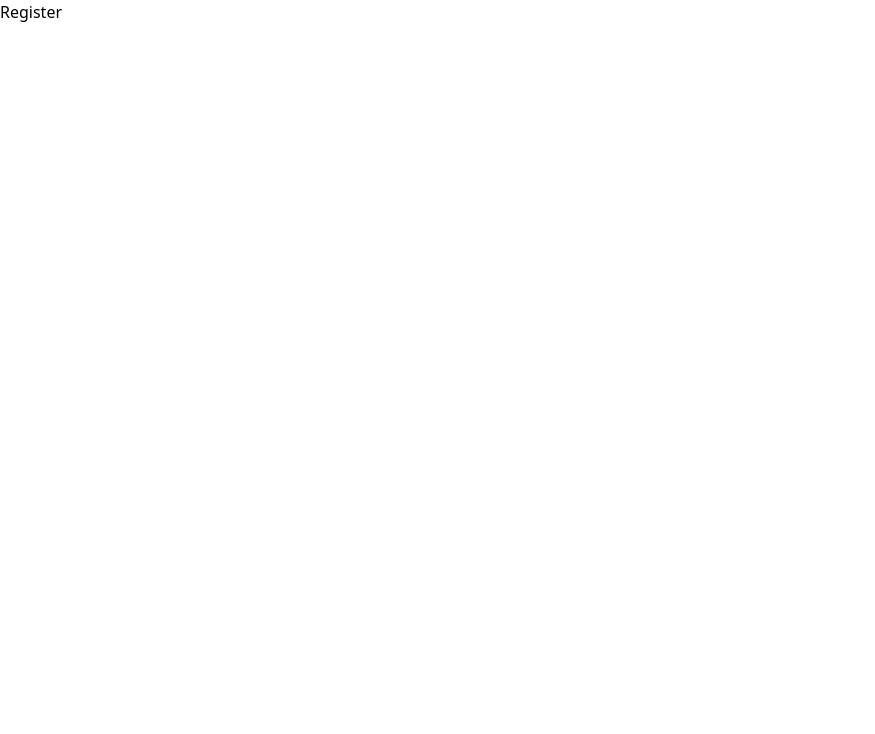
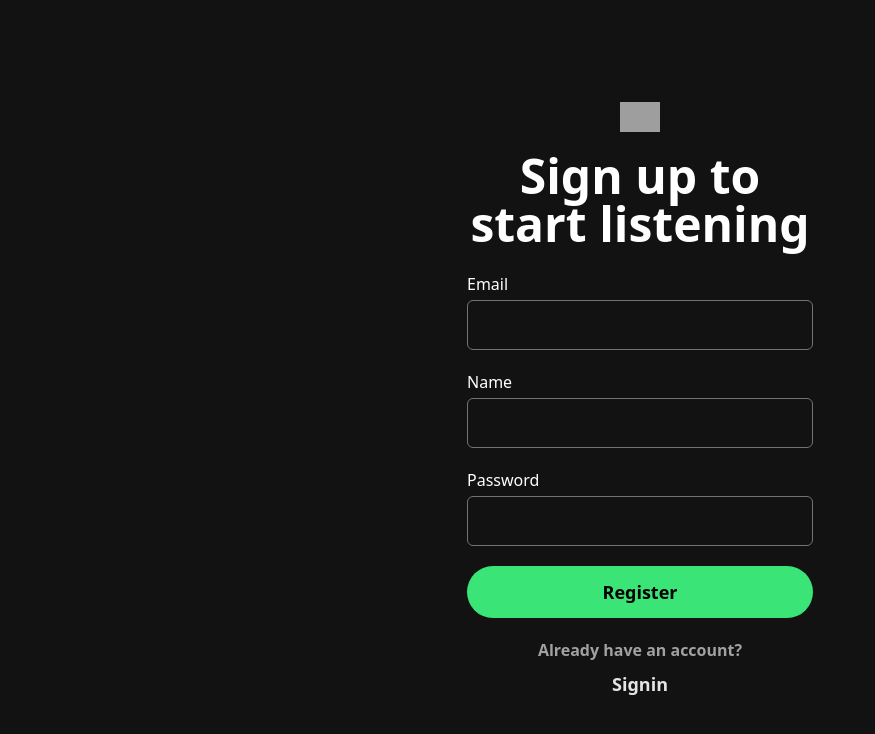
Before and after one commit to jyotishmanndas/Spotify, a React app in the folder frontend/: page /register in a window 1280 px wide. Shown: the top 734 px of the page, without its empty margins (0-875 px from the left). Built offline with nearby package versions, Linux system fonts and the light colour scheme; grey boxes are pictures that could not be loaded; the HTML template or start-up script is replaced by a standard one.

Commit message:
Add authentication features with login and registration forms; implement protected and public routes for user access control

```diff
--- a/frontend/package.json
+++ b/frontend/package.json
@@ -16,6 +16,7 @@
     "moment": "^2.30.1",
     "react": "^19.2.0",
     "react-dom": "^19.2.0",
+    "react-hook-form": "^7.69.0",
     "react-redux": "^9.2.0",
     "react-router": "^7.11.0",
     "tailwindcss": "^4.1.18"
--- /dev/null
+++ b/frontend/src/components/ProtectedRoute.jsx
@@ -0,0 +1,14 @@
+import React from 'react'
+import { useSelector } from 'react-redux'
+import { Navigate, Outlet } from 'react-router';
+
+const ProtectedRoute = () => {
+    const { user } = useSelector(state => state.auth);
+    if (!user) {
+        return <Navigate to="/login" />
+    }
+
+    return <Outlet />
+}
+
+export default ProtectedRoute
--- /dev/null
+++ b/frontend/src/components/PublicRoute.jsx
@@ -0,0 +1,14 @@
+import React from 'react'
+import { useSelector } from 'react-redux';
+import { Navigate, Outlet } from 'react-router';
+
+const PublicRoute = () => {
+    const { user } = useSelector(state => state.auth);
+    if (user) {
+        return <Navigate to="/home" />
+    }
+
+    return <Outlet />
+}
+
+export default PublicRoute
--- a/frontend/src/components/RightBar.jsx
+++ b/frontend/src/components/RightBar.jsx
@@ -11,8 +11,8 @@ const RightBar = () => {
       </div>
 
       <div className='mt-8 flex flex-col'>
-        <span className='text-3xl text-white font-bold'>{currentSong?.title}</span>
-        <span className='text-neutral-400 text-lg hover:text-neutral-200 transition-colors cursor-pointer'>{currentSong?.artist}</span>
+        <span className='text-3xl text-white font-bold'>{currentSong?.title || "No song playing"}</span>
+        <span className='text-neutral-400 text-lg hover:text-neutral-200 transition-colors cursor-pointer'>{currentSong?.artist || "Select a song to play"}</span>
       </div>
     </div>
   )
--- a/frontend/src/components/forms/Login.jsx
+++ b/frontend/src/components/forms/Login.jsx
@@ -1,9 +1,72 @@
 import React from 'react'
+import { useForm } from "react-hook-form"
+import { useDispatch } from 'react-redux';
+import { useNavigate } from 'react-router';
+import { setUser } from '../../features/authSlice';
 
 const Login = () => {
+    const { register, handleSubmit, reset } = useForm();
+    const navigate = useNavigate();
+    const dispatch = useDispatch();
+
+    const registerUserData = JSON.parse(localStorage.getItem("reg-user"))
+
+    const onSubmit = (data) => {
+        const user = registerUserData.find((u) => u.email === data.email && u.password === data.password);
+        if (!user) {
+            return
+        }
+
+        dispatch(setUser(user));
+        localStorage.setItem("login-user", JSON.stringify(user));
+        navigate("/home")
+    }
+
     return (
-        <div>Login</div>
-    )
+        <div className="min-h-screen flex items-center justify-center bg-[#121212]">
+            <div className="p-8 w-full max-w-[410px]">
+                <div className='flex flex-col items-center justify-center gap-5 '>
+                    <img className='w-10 object-cover' src="https://storage.googleapis.com/pr-newsroom-wp/1/2023/05/Spotify_Primary_Logo_RGB_White.png" alt="spotify logo" />
+                    <h2 className="text-5xl font-extrabold text-[#FFFFFF] text-center mb-6">
+                        Welcome back
+                    </h2>
+                </div>
+                <form onSubmit={handleSubmit(onSubmit)} className="space-y-5 text-white">
+                    <div>
+                        <label className="block text-white font-medium mb-1">Email</label>
+                        <input
+                            {...register("email", { required: true })}
+                            type="email"
+                            className="w-full px-4 py-3 rounded-md border border-neutral-500"
+                        />
+                    </div>
+
+                    <div>
+                        <label className="block text-white font-medium mb-1">Password</label>
+                        <input
+                            {...register("password", { required: true })}
+                            type="password"
+                            className="w-full px-4 py-3 rounded-md border border-neutral-500"
+                        />
+                    </div>
+
+                    <button
+                        type="submit"
+                        className="w-full bg-[#3BE477] py-3 rounded-full font-bold text-lg text-black hover:scale-105 transition-transform cursor-pointer"
+                    >
+                        Login
+                    </button>
+                </form>
+
+                <p className="text-center text-neutral-400 font-semibold mt-5 flex flex-col gap-2">
+                    Don’t have an account?{" "}
+                    <span onClick={() => navigate("/register")} className="text-neutral-200 font-semibold text-lg hover:scale-105 transition cursor-pointer">
+                        Signup
+                    </span>
+                </p>
+            </div>
+        </div>
+    );
 }
 
 export default Login
--- a/frontend/src/components/forms/Register.jsx
+++ b/frontend/src/components/forms/Register.jsx
@@ -1,9 +1,75 @@
-import React from 'react'
+import React, { useState } from 'react'
+import { useForm } from 'react-hook-form';
+import { useNavigate } from 'react-router';
 
 const Register = () => {
+  const { register, handleSubmit, reset } = useForm();
+  const navigate = useNavigate();
+
+  const [regUser, setRegUser] = useState(()=>{
+    return JSON.parse(localStorage.getItem("reg-user")) || []
+  });
+
+  const onSubmit = (data) => {
+    setRegUser([...regUser, data])
+    localStorage.setItem("reg-user", JSON.stringify([...regUser, data]));
+    navigate("/login")
+    reset();
+  }
   return (
-    <div>Register</div>
-  )
+    <div className="min-h-screen flex items-center justify-center bg-[#121212]">
+      <div className="p-8 w-full max-w-[410px]">
+        <div className='flex flex-col items-center justify-center gap-5 '>
+          <img className='w-10 object-cover' src="https://storage.googleapis.com/pr-newsroom-wp/1/2023/05/Spotify_Primary_Logo_RGB_White.png" alt="spotify logo" />
+          <h2 className="text-5xl font-extrabold text-[#FFFFFF] text-center mb-6">
+            Sign up to start listening
+          </h2>
+        </div>
+        <form onSubmit={handleSubmit(onSubmit)} className="space-y-5 text-white">
+          <div>
+            <label className="block text-white font-medium mb-1">Email</label>
+            <input
+              {...register("email", { required: true })}
+              type="email"
+              className="w-full px-4 py-3 rounded-md border border-neutral-500"
+            />
+          </div>
+
+          <div>
+            <label className="block text-white font-medium mb-1">Name</label>
+            <input
+              {...register("name", { required: true })}
+              type="text"
+              className="w-full px-4 py-3 rounded-md border border-neutral-500"
+            />
+          </div>
+
+          <div>
+            <label className="block text-white font-medium mb-1">Password</label>
+            <input
+              {...register("password", { required: true })}
+              type="password"
+              className="w-full px-4 py-3 rounded-md border border-neutral-500"
+            />
+          </div>
+
+          <button
+            type="submit"
+            className="w-full bg-[#3BE477] py-3 rounded-full font-bold text-lg text-black hover:scale-105 transition-transform cursor-pointer"
+          >
+            Register
+          </button>
+        </form>
+
+        <p className="text-center text-neutral-400 font-semibold mt-5 flex flex-col gap-2">
+          Already have an account?{" "}
+          <span onClick={() => navigate("/login")} className="text-neutral-200 font-semibold text-lg hover:scale-105 transition cursor-pointer">
+            Signin
+          </span>
+        </p>
+      </div>
+    </div>
+  );
 }
 
 export default Register
--- a/frontend/src/components/player/PlayerCard.jsx
+++ b/frontend/src/components/player/PlayerCard.jsx
@@ -10,6 +10,8 @@ const PlayerCard = () => {
 
     return (
         <div className='flex flex-col mt-3 gap-1'>
+            {playlist && playlist.length > 0 ? (
+                <>
                     {playlist.map((p) => (
                         <div key={p.id} className="group grid grid-cols-[4fr_3fr_1fr] items-center px-3 py-2 rounded-sm hover:bg-neutral-600 transition-colors duration-200">
                             <div className='flex items-center gap-4'>
@@ -34,6 +36,17 @@ const PlayerCard = () => {
                             <span className='font-semibold text-neutral-200'>4.04</span>
                         </div>
                     ))}
+                </>
+            ) : (
+                <div className="flex flex-col items-center justify-center mt-16 text-center gap-2 text-neutral-400">
+                    <span className="text-xl font-semibold text-white">
+                        You haven’t liked anything yet
+                    </span>
+                    <span className="text-sm">
+                        Start exploring and tap ❤️ on songs you love
+                    </span>
+                </div>
+            )}
         </div>
     )
 }
--- /dev/null
+++ b/frontend/src/features/authSlice.jsx
@@ -0,0 +1,19 @@
+import { createSlice } from "@reduxjs/toolkit";
+
+const authSlice = createSlice({
+    name: "auth",
+    initialState: {
+        user: JSON.parse(localStorage.getItem("login-user")) || null,
+    },
+    reducers: {
+        setUser: (state, action) => {
+            state.user = action.payload
+        },
+        logOut: (state) => {
+            state.user = null
+        }
+    }
+});
+
+export const { setUser, logOut } = authSlice.actions;
+export default authSlice.reducer;
--- a/frontend/src/index.css
+++ b/frontend/src/index.css
@@ -26,6 +26,7 @@
 
 .outlet-scroll::-webkit-scrollbar {
     width: 5px;
+    scroll-behavior: smooth;
 }
 
 .outlet-scroll::-webkit-scrollbar-track {
--- a/frontend/src/store/store.jsx
+++ b/frontend/src/store/store.jsx
@@ -1,10 +1,12 @@
 import { configureStore } from '@reduxjs/toolkit'
 import songSlice from "../features/songSlice"
 import playlistSongSlice from "../features/playlistSongSlice"
+import authSlice from "../features/authSlice"
 
 export const store = configureStore({
     reducer: {
         song: songSlice,
-        playlistSong: playlistSongSlice
+        playlistSong: playlistSongSlice,
+        auth: authSlice
     },
 })
```
Also changed, not shown: frontend/src/router/AppRouter.jsx (+21 -1 lines), 1 other file (tests, documents, lock files or other folders). Lines whose indentation alone changed are shown as unchanged.
